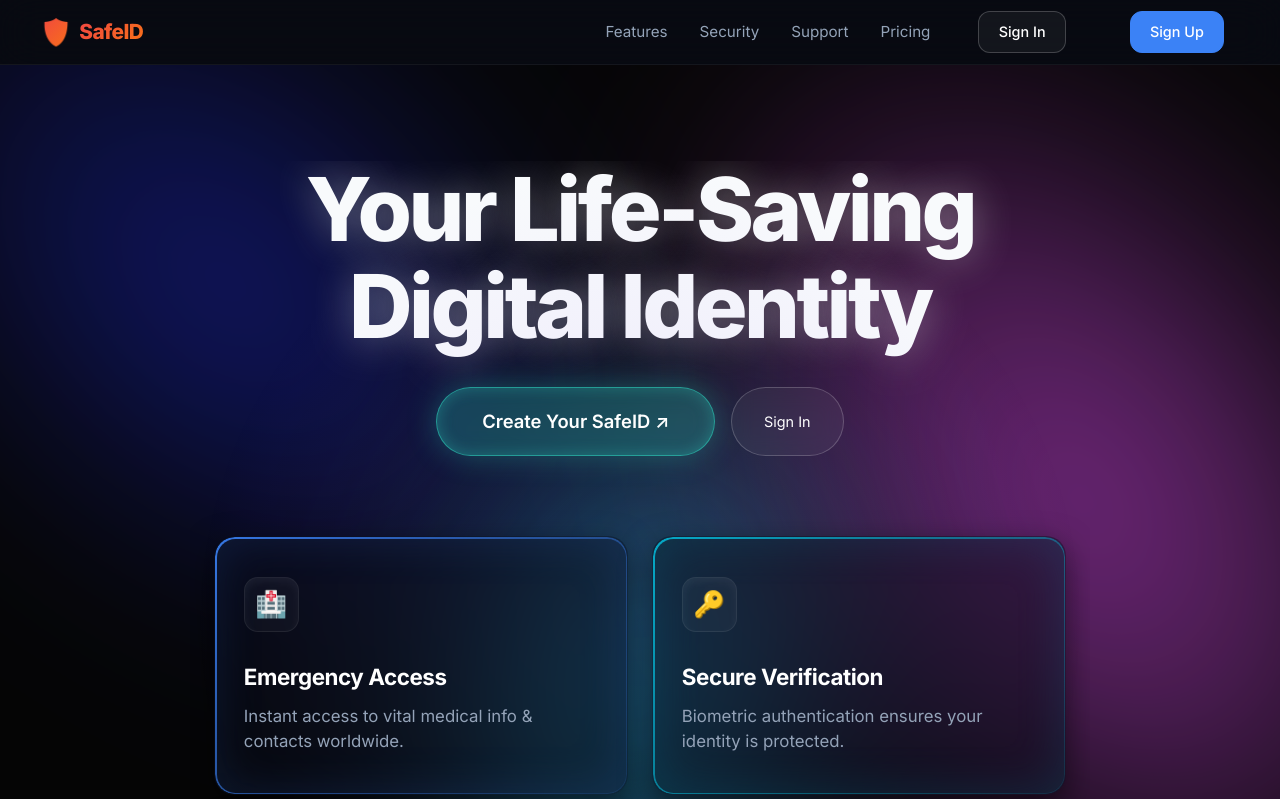
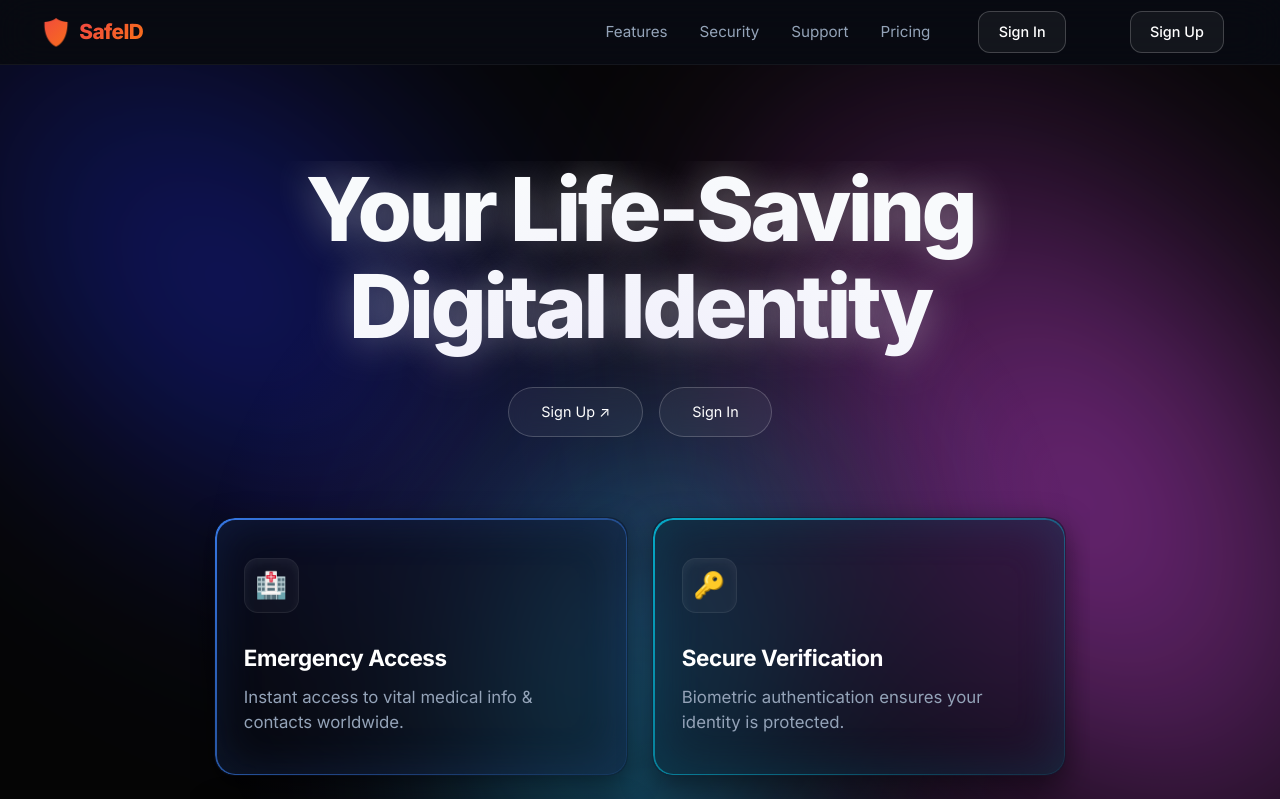
Before and after one commit to nishant8g/safeid-project, a React (Vite) app in the folder frontend/: page / in a window 1280 px wide. Shown: the top 799 px of the page. Built offline with nearby package versions, Linux system fonts and the light colour scheme; no server answers.

Commit message:
style: match Sign Up and Sign In buttons design and size for consistency

```diff
--- a/frontend/src/components/Navbar.jsx
+++ b/frontend/src/components/Navbar.jsx
@@ -97,7 +97,7 @@ export default function Navbar() {
                 </span>
               </Link>
               <Link to="/register" onClick={() => setMobileOpen(false)}>
-                <span className="btn-nav-outline" style={{ background: 'var(--accent-blue)', color: 'white', borderColor: 'var(--accent-blue)' }}>
+                <span className="btn-nav-outline">
                   Sign Up
                 </span>
               </Link>
--- a/frontend/src/pages/Landing.jsx
+++ b/frontend/src/pages/Landing.jsx
@@ -32,8 +32,8 @@ export default function Landing() {
             </Link>
           ) : (
             <div style={{ display: 'flex', gap: '1rem', justifyContent: 'center', flexWrap: 'wrap' }}>
-              <Link to="/register" className="btn-cyan-pill">
-                Create Your SafeID ↗
+              <Link to="/register" className="btn-nav-outline" style={{ padding: '0.8rem 2rem', borderRadius: '50px', border: '1px solid rgba(255,255,255,0.2)', backdropFilter: 'blur(10px)', color: 'white', display: 'flex', alignItems: 'center', justifyContent: 'center' }}>
+                Sign Up ↗
               </Link>
               <Link to="/login" className="btn-nav-outline" style={{ padding: '0.8rem 2rem', borderRadius: '50px', border: '1px solid rgba(255,255,255,0.2)', backdropFilter: 'blur(10px)', color: 'white', display: 'flex', alignItems: 'center', justifyContent: 'center' }}>
                 Sign In
```
